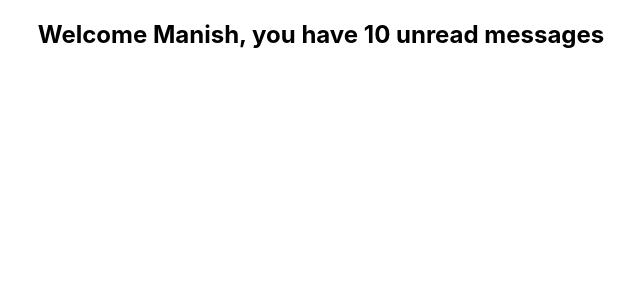
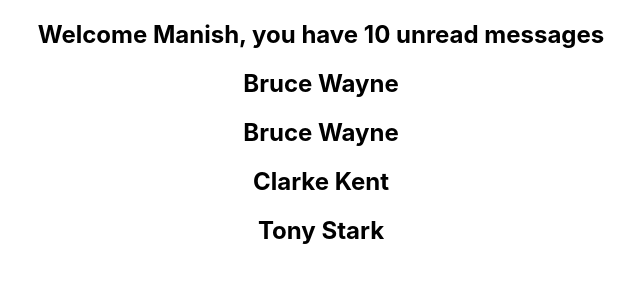
Before and after one commit to Manish10022001/React-Concepts, a React (Create React App) app in the folder react_typescript/: page / in a window 1280 px wide. Shown: the top 300 px of the page, without its empty margins (319-959 px from the left). Built offline with nearby package versions, Linux system fonts and the light colour scheme.

Commit message:
react typescrpt: props

```diff
--- a/react_typescript/src/App.tsx
+++ b/react_typescript/src/App.tsx
@@ -2,11 +2,34 @@ import React from 'react';
 
 import './App.css';
 import Greet from './component/Greet';
+import Person from './component/Person';
+import PersonList from './component/PersonList';
 
 function App() {
+  const personName={
+    first:"Bruce",
+    last:"Wayne",
+  }
+
+  const personList = [
+    {
+      first:"Bruce",
+      last:"Wayne"
+    },
+    {
+      first:"Clarke",
+      last:"Kent",
+    },
+    {
+      first:"Tony",
+      last:"Stark"
+    }
+  ]
   return (
     <div className="App">
     <Greet name="Manish" messageCount={10} isLoggedIn={true}/>
+    <Person name={personName}/>
+    <PersonList names={personList}/>
     </div>
   );
 }
--- a/react_typescript/src/component/Greet.tsx
+++ b/react_typescript/src/component/Greet.tsx
@@ -7,7 +7,9 @@ export default function Greet(props:greetType){
     return(
         <div>
             <h2>
-                {props.isLoggedIn ? `Welcome ${props.name}, you have ${props.messageCount} unread messages`:`Welcome Guest`}
+                {props.isLoggedIn
+                    ? `Welcome ${props.name}, you have ${props.messageCount} unread messages`
+                    :`Welcome Guest`}
             </h2>
         </div>
     )
--- /dev/null
+++ b/react_typescript/src/component/Person.tsx
@@ -0,0 +1,11 @@
+type personName = {
+    name:{
+        first:string,
+        last:string,
+    }
+}
+export default function Person(props:personName){
+    return(
+        <h2>{props.name.first} {props.name.last}</h2>
+    )
+}
--- /dev/null
+++ b/react_typescript/src/component/PersonList.tsx
@@ -0,0 +1,17 @@
+type personList = {
+    names:{
+        first:string,
+        last:string,
+    }[]
+}
+export default function PersonList(props: personList){
+    return(
+        <div>
+            {props.names.map(name=>(
+                <h2>
+                    {name.first} {name.last}
+                </h2>
+            ))}
+        </div>
+    );
+}
```
